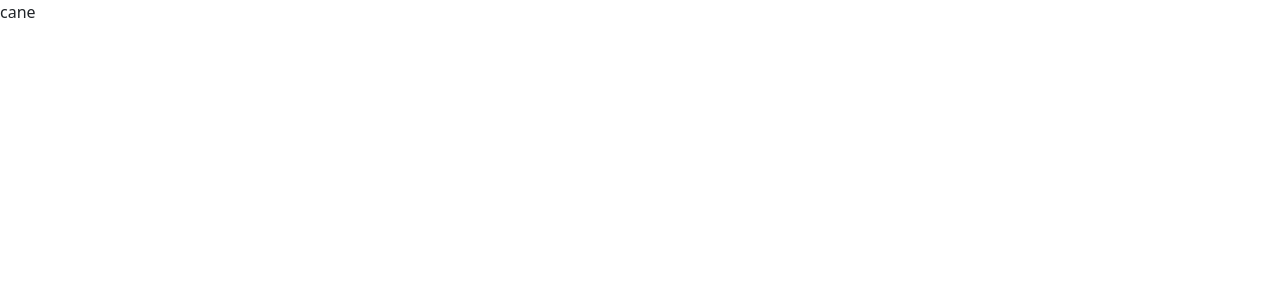
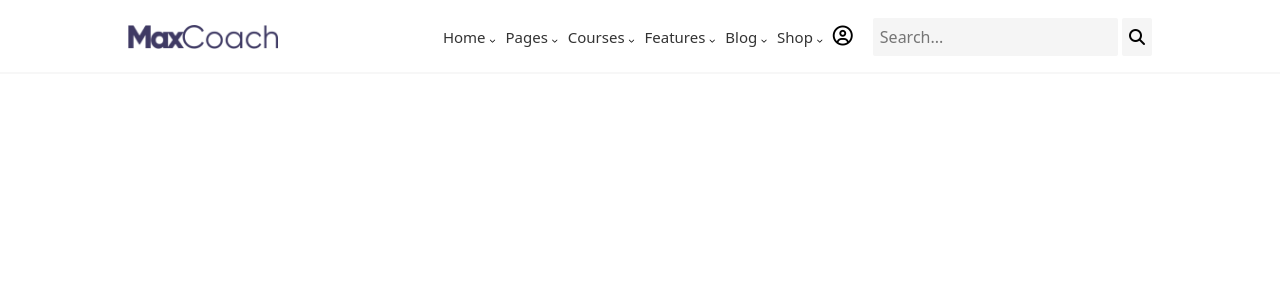
Before and after one commit to gbldmn/proj-html-vuejs, a Vue app: page / in a window 1280 px wide. Shown: the top 300 px of the page. Built offline with nearby package versions, Linux system fonts and the light colour scheme.

Commit message:
compilamento parte header

```diff
--- a/index.html
+++ b/index.html
@@ -5,6 +5,7 @@
     <link rel="icon" type="image/svg+xml" href="/vite.svg" />
     <meta name="viewport" content="width=device-width, initial-scale=1.0" />
     <title>Vite + Vue</title>
+    <link rel="stylesheet" href="https://cdnjs.cloudflare.com/ajax/libs/font-awesome/6.3.0/css/all.min.css" integrity="sha512-SzlrxWUlpfuzQ+pcUCosxcglQRNAq/DZjVsC0lE40xsADsfeQoEypE+enwcOiGjk/bSuGGKHEyjSoQ1zVisanQ==" crossorigin="anonymous" referrerpolicy="no-referrer" />
   </head>
   <body>
     <div id="app"></div>
--- a/src/App.vue
+++ b/src/App.vue
@@ -1,21 +1,26 @@
 <script>
 
 import SearchComp from './components/SearchComp.vue'
+import MainComp from './components/MainComp.vue'
 
 
 export default {
     name: "app",
     components: {
-        SearchComp
+        SearchComp,
+        MainComp
     }
 }
 
 </script>
 
 <template>
-<header>
+<header class="dab">
     <SearchComp/>
 </header>
+<main>
+    <MainComp/>
+</main>
 
 </template>
 
--- /dev/null
+++ b/src/components/MainComp.vue
@@ -0,0 +1,5 @@
+<script>
+export default {
+    name: "MainComp.vue",
+    }
+</script>
--- a/src/components/SearchComp.vue
+++ b/src/components/SearchComp.vue
@@ -5,5 +5,46 @@ export default {
 </script>
 
 <template>
-cane
+    <div class="d-flex justify-content-between h-150 align-items-center wt">
+        <div>
+            <img width="150" src="images/dark-logo.png" alt="">
+        </div>
+        <div class="align-items-center">
+            <ul class="mt-2">
+                <li class="d-inline-block"> <a href="#">Home <i class="fa-solid fa-chevron-down" style="color: #000000;"></i></a>  </li>
+                <li class="d-inline-block"> <a href="#">Pages <i class="fa-solid fa-chevron-down" style="color: #000000;"></i></a>  </li>
+                <li class="d-inline-block"> <a href="#">Courses <i class="fa-solid fa-chevron-down " style="color: #000000;"></i></a>  </li>
+                <li class="d-inline-block"> <a href="#">Features <i class="fa-solid fa-chevron-down" style="color: #000000;"></i></a>  </li>
+                <li class="d-inline-block"> <a href="#">Blog <i class="fa-solid fa-chevron-down" style="color: #000000;"></i></a>  </li>
+                <li class="d-inline-block"> <a href="#">Shop <i class="fa-solid fa-chevron-down" style="color: #000000;"></i></a>  </li>
+                <li class="d-inline-block"> <a href="#"> <i class="fa-regular fa-circle-user d" style="color: #000000;"></i> </a> </li>
+                <input  type="text" placeholder="Search..."> <button> <i class="fa-solid fa-magnifying-glass"></i> </button>
+            </ul>
+
+        </div>
+    </div>
 </template>
+
+
+<style lang="scss" scoped>
+.wt {
+    width: 80%;
+    margin: 0 auto;
+}
+button {
+    margin-top: 10px;
+     background-color: #F5F5F5;
+     padding: 5px;
+    border: 2px solid #F5F5F5;
+    border-radius: 2px;
+    }
+input {
+     margin-top: 10px;
+     background-color: #F5F5F5;
+     padding: 5px;
+     border: 2px solid #F5F5F5;
+     border-radius: 2px;
+    }
+
+
+</style>
--- a/src/style/main.scss
+++ b/src/style/main.scss
@@ -1 +1,29 @@
 @import 'node_modules/bootstrap/scss/bootstrap';
+
+* {
+    padding: 0;
+    margin: 0;
+    box-sizing: border-box;
+}
+
+header {
+  border-bottom: 2px solid #F7F7F7;
+    a {
+        color: #333333;
+        text-decoration: none;
+        margin-left: 10px;
+        font-size: 15px;
+        i {
+            font-size: 6px;
+        }.d {
+            font-size: 20px;
+            margin-right: 20px;
+            color: #333333;
+        }li {
+            margin-left: 30px;
+        }
+    }
+    a:hover {
+        color: beige;
+    }
+}
```
